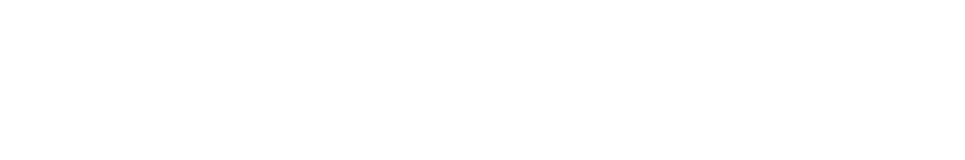
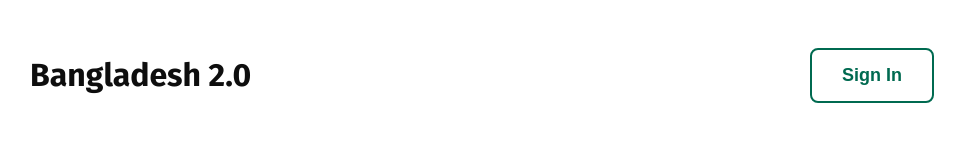
Before and after one commit to md-sh-shuvo/Bangladesh2.0, a plain HTML site: page index.html in a window 1280 px wide. Shown: the whole page, without its empty margins (158-1123 px from the left). Drawn offline with Linux system fonts and the light colour scheme.

Commit message:
added navbar

```diff
--- a/index.html
+++ b/index.html
@@ -1,19 +1,25 @@
 <!DOCTYPE html>
 <html lang="en">
-<head>
-    <meta charset="UTF-8">
-    <meta name="viewport" content="width=device-width, initial-scale=1.0">
+  <head>
+    <meta charset="UTF-8" />
+    <meta name="viewport" content="width=device-width, initial-scale=1.0" />
     <title>Bangladesh2.0</title>
-</head>
-<body>
+    <link rel="preconnect" href="https://fonts.googleapis.com" />
+    <link rel="preconnect" href="https://fonts.gstatic.com" crossorigin />
+    <link
+      href="https://fonts.googleapis.com/css2?family=Fira+Sans:ital,wght@0,100;0,200;0,300;0,400;0,500;0,600;0,700;0,800;0,900;1,100;1,200;1,300;1,400;1,500;1,600;1,700;1,800;1,900&display=swap"
+      rel="stylesheet"
+    />
+    <link rel="stylesheet" href="styles/style.css" />
+  </head>
+  <body class="fira-sans-regular">
     <header>
-
+      <nav>
+        <h3 class="nav-title dark-1">Bangladesh 2.0</h3>
+        <a href=""><button class="nav-btn">Sign In</button></a>
+      </nav>
     </header>
-    <main>
-
-    </main>
-    <footer>
-
-    </footer>
-</body>
+    <main></main>
+    <footer></footer>
+  </body>
 </html>
--- /dev/null
+++ b/styles/style.css
@@ -0,0 +1,39 @@
+
+
+/* shared styles */
+.fira-sans-regular {
+    font-family: "Fira Sans", serif;
+    font-weight: 400;
+    font-style: normal;
+}
+
+.dark-1{
+    color: #0E0E0E;
+}
+.dark-2{
+    color: rgba(14, 14, 14, 0.5);
+}
+
+
+
+
+/* navbar styles */
+nav{
+    display: flex;
+    justify-content: space-between;
+    align-items: center;
+    margin: 24px 180px;
+}
+.nav-title{
+    font-weight: bold;
+    font-size: 32px;
+}
+.nav-btn{
+    font-weight: 600;
+    font-size: 18px;
+    color: #006A50;
+    padding: 15px 30px;
+    background-color: white;
+    border: 2px solid #006A50;
+    border-radius: 8px;
+}
```
